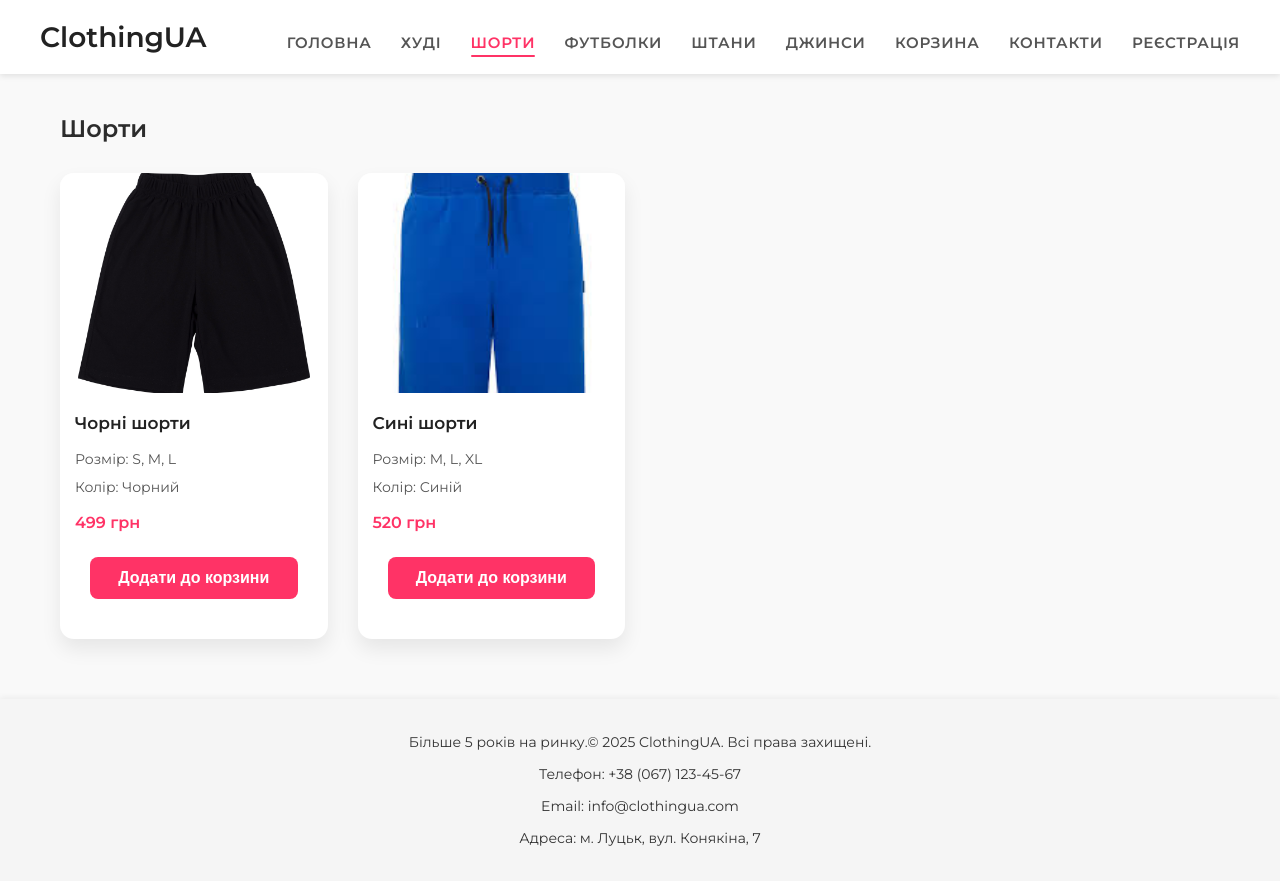
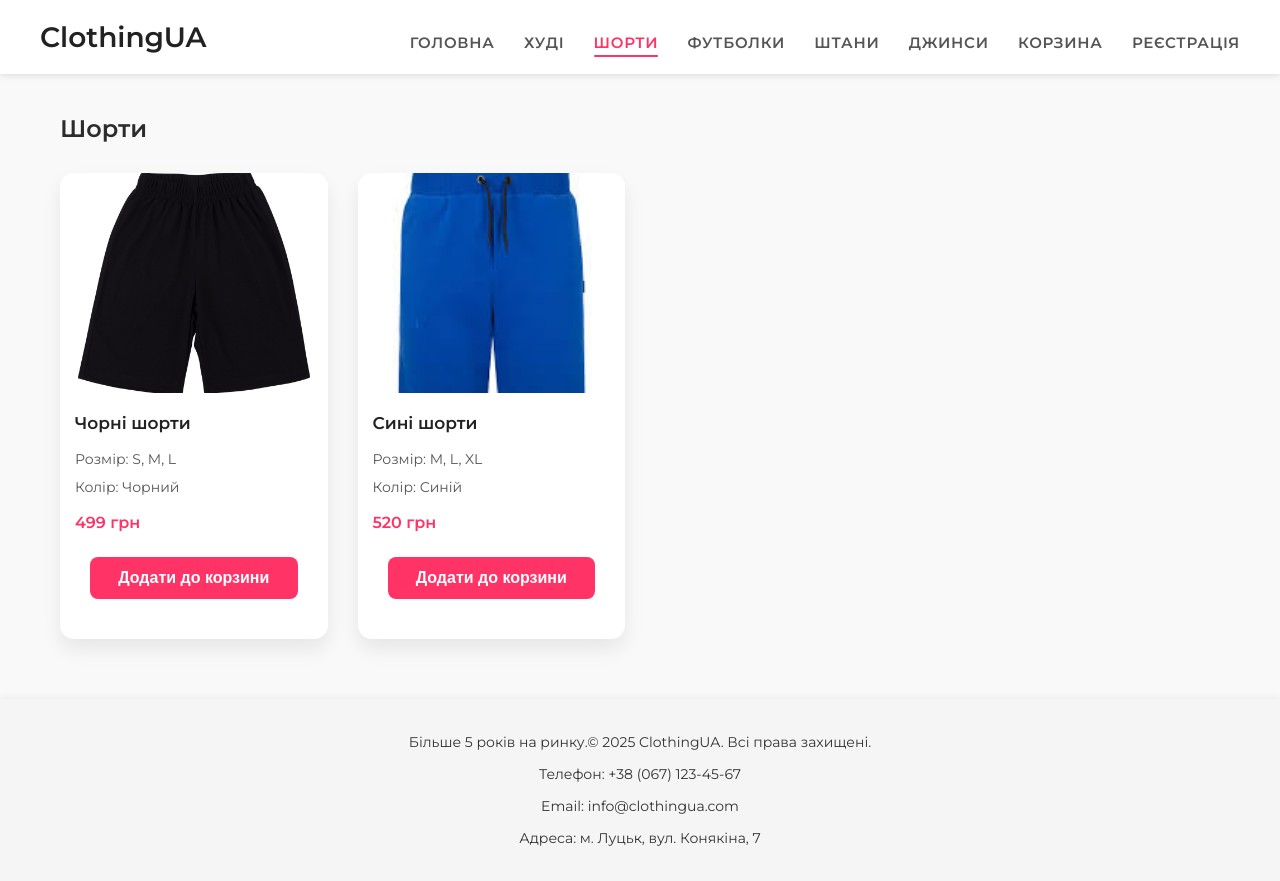
Before and after one commit to Oleksiy712/ClothingUA.github.io, a plain HTML site: page shorts.html in a window 1280 px wide. Drawn offline with Linux system fonts and the light colour scheme.

Commit message:
shorts.html

```diff
--- a/shorts.html
+++ b/shorts.html
@@ -17,7 +17,6 @@
     <a href="pants.html">Штани</a>
     <a href="jeans.html">Джинси</a>
     <a href="cart.html">Корзина</a>
-    <a href="contact.html">Контакти</a>
     <a href="register.html">Реєстрація</a>
   </nav>
 </header>
```
